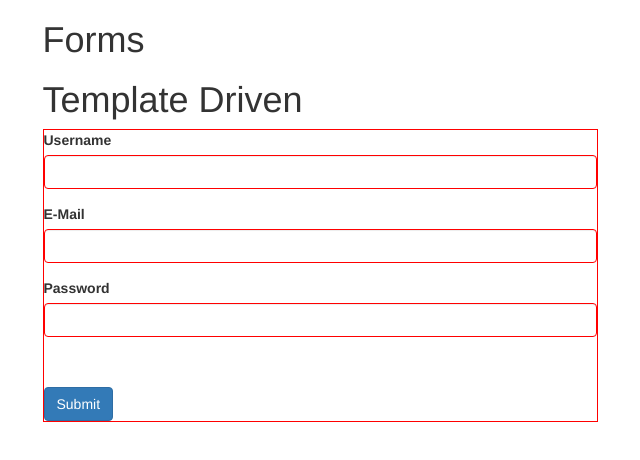
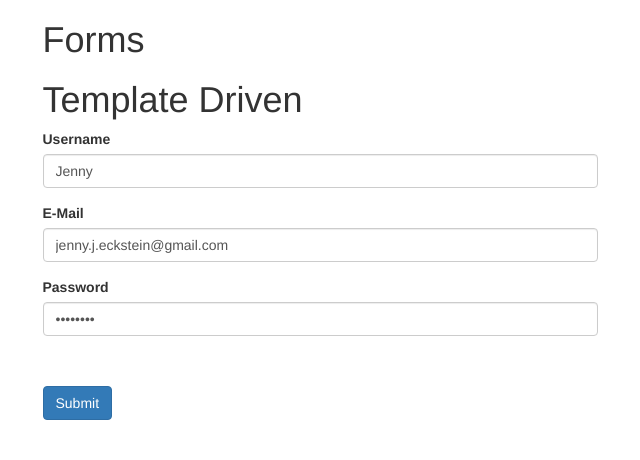
Before and after one commit to jennyEckstein/Udemy_AngularJS_Tutorial, an Angular app in the folder first-app/: page / in a window 1280 px wide. Shown: the top 460 px of the page, without its empty margins (320-960 px from the left). Built offline with nearby package versions, Linux system fonts and the light colour scheme.

Commit message:
feat: bound default values to the form
now when submitting you get actual values from input fields

```diff
--- a/first-app/src/app/template-driven/template-driven.component.html
+++ b/first-app/src/app/template-driven/template-driven.component.html
@@ -6,7 +6,7 @@
       <input type="text"
              class="form-control"
              id="username"
-             ngModel
+             [ngModel]="user.username"
              name="username"
              required>
     </div>
@@ -15,7 +15,7 @@
       <input type="text"
              class="form-control"
              id="email"
-             ngModel
+             [ngModel]="user.email"
              name="email"
              required>
     </div>
@@ -25,7 +25,7 @@
     <input type="password"
            class="form-control"
            id="password"
-           ngModel
+           [ngModel]="user.password"
            name="password"
            required>
   </div>
--- a/first-app/src/app/template-driven/template-driven.component.ts
+++ b/first-app/src/app/template-driven/template-driven.component.ts
@@ -10,7 +10,12 @@ import { NgForm } from '@angular/forms';
   `]
 })
 export class TemplateDrivenComponent {
+	user = {
+		username: 'Jenny',
+		email:'jenny.j.eckstein@gmail.com',
+		password: 'password'
+	}
 	onSubmit(form: NgForm){
-		console.log(form);
+		console.log(this.user);
 	}
 }
```
